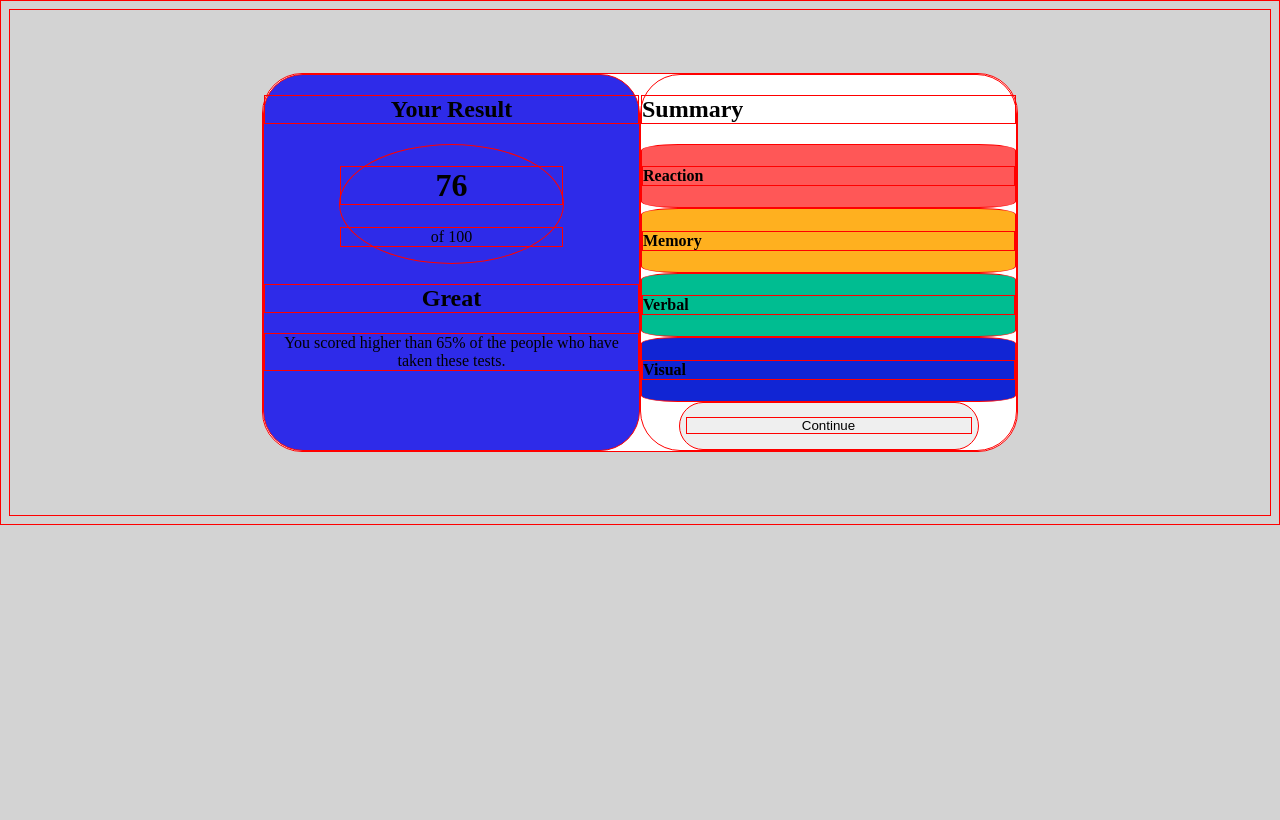
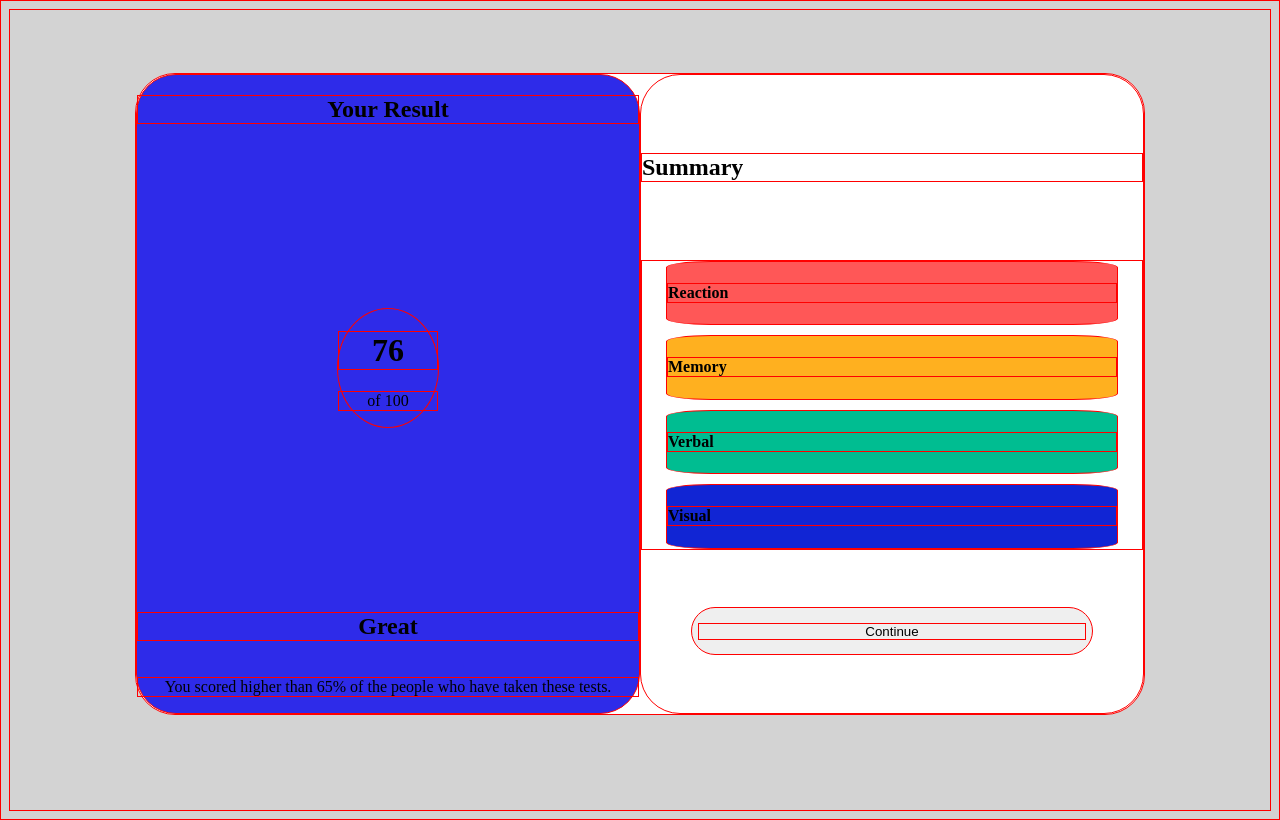
Before and after one commit to DanielM3218/Results-summary-component, a plain HTML site: page index.html in a window 1280 px wide. Drawn offline with Linux system fonts and the light colour scheme.

Commit message:
lastupdate

```diff
--- a/index.html
+++ b/index.html
@@ -35,18 +35,20 @@
             <h2>
                 Summary
             </h2>
-            <section id="reaction">
+            <div id="middlebox">
+                <section id="reaction" class="grade">
                     <h4>Reaction</h4>
                 </section>
-            <section id="memory">
+                <section id="memory" class="grade">
                     <h4>Memory</h4>
                 </section>
-            <section id="verbal">
+                <section id="verbal" class="grade">
                     <h4>Verbal</h4>
                 </section>
-            <section id="visual">
+                <section id="visual" class="grade">
                     <h4>Visual</h4>
                 </section>
+            </div>
             <button id="continue">
                 <p>Continue</p>
             </button>
@@ -56,4 +58,6 @@
     </div>
 </body>
 
+<!-- this is a comment tho activate this ;press control ?j -->
+
 </html>
--- a/style.css
+++ b/style.css
@@ -3,11 +3,14 @@
 }
 body{
     background-color: lightgray;
+   height: 100vh;
+   display: flex;
 
 }
 .main-container{
-    margin-left: 20%;
-    margin-right: 20%;
+    height: 80vh;
+    margin: auto;
+    width:80%;
     margin-top: 5%;
     margin-bottom: 5%;
     border-radius: 40px;
@@ -24,6 +27,9 @@ body{
     width: 50%;
     border-radius: 40px;
     background-color: hsl(241, 81%, 54%);
+    display: flex;
+    flex-direction: column;
+    justify-content: space-evenly;
 
 }
 
@@ -34,6 +40,9 @@ body{
     margin-bottom: 0%;
     width: 50%;
     border-radius: 40px;
+    display: flex;
+    flex-direction: column;
+    justify-content: space-evenly;
 }
 
 #yourResult{
@@ -43,8 +52,10 @@ body{
 .center-circle{
     border-radius: 50%;
     text-align: center;
-    margin-left: 20%;
-    margin-right: 20%;
+    /* margin-left: 20%;
+    margin-right: 20%; */
+    margin: auto;
+    width: 20%;
 }
 
 #great{
@@ -81,3 +92,16 @@ p{
     border-radius: 10%;
     background-color: hsl(234, 85%, 45%)
 }
+
+#middlebox{
+    display: flex;
+    flex-direction: column;
+    justify-content: center;
+    align-items: center;
+    gap: 10px;
+}
+
+.grade{
+    width: 90%;
+
+}
```
Lines whose indentation alone changed are shown as unchanged.
